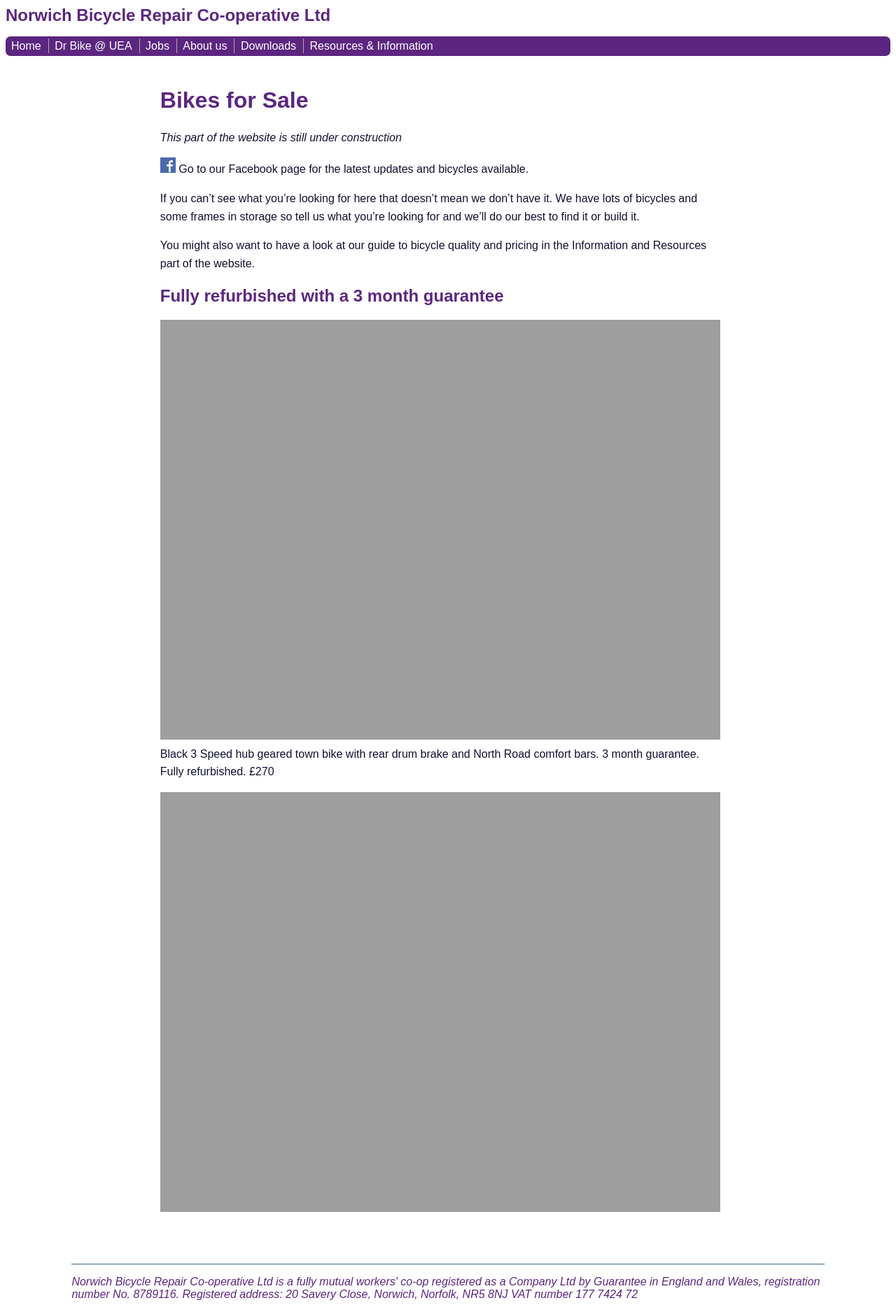
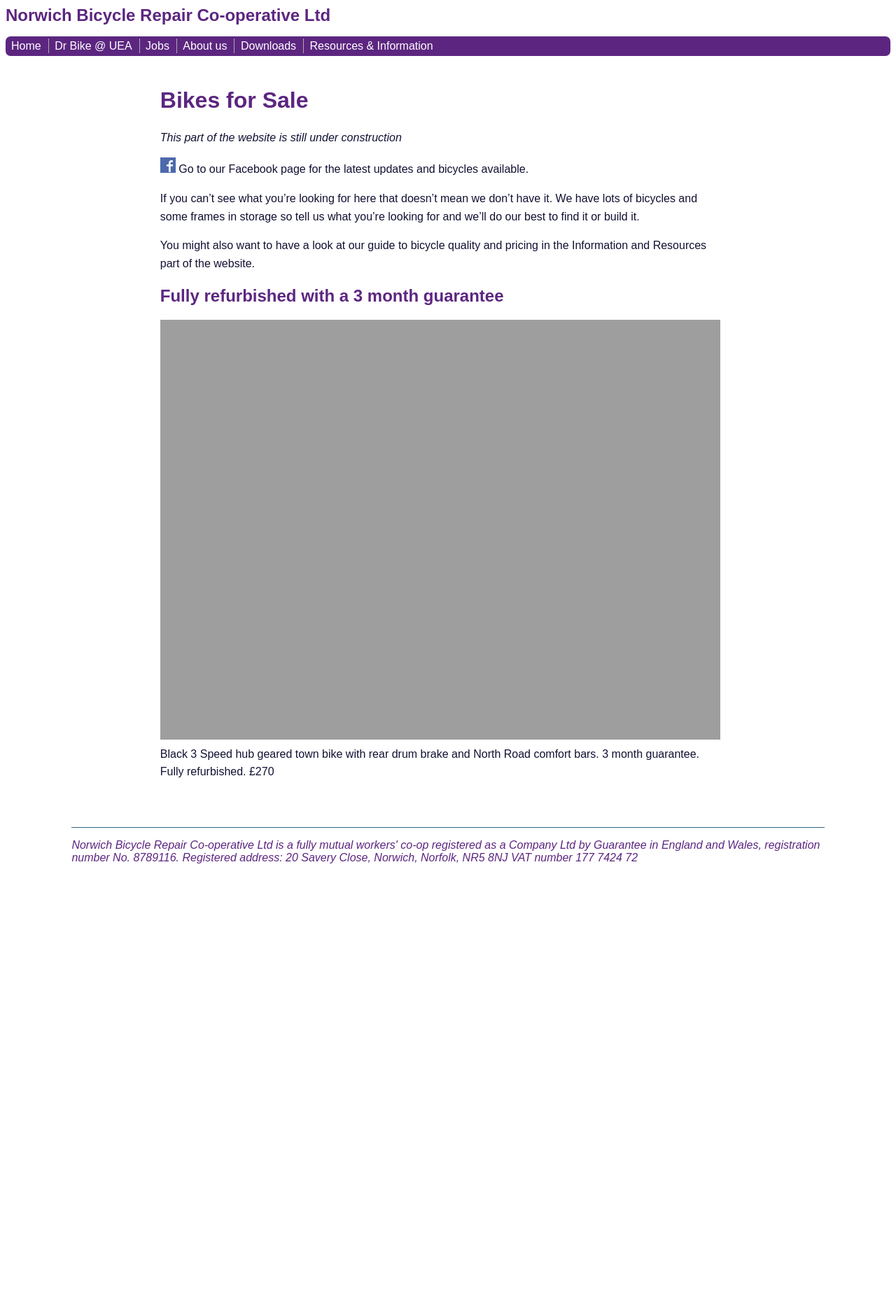
Before and after one commit to norwichbicyclerepaircooperative/norwichbicyclerepaircooperative.github.io, a Jekyll site: the page built from bikes-for-sale/index.md, in a window 1280 px wide. Shown: the whole page at 70% size. Built offline with Jekyll 4.4.1, drawn with Linux system fonts in a browser that asks for light colours; after the commit the page ends 1251 px from its top, so only the background shows below that.

Commit message:
Update index.md

```diff
--- a/bikes-for-sale/index.md
+++ b/bikes-for-sale/index.md
@@ -18,5 +18,3 @@ Fully refurbished with a 3 month guarantee
 ------------------------------------------
 <img src="/static/images/IMG_20181130_092250[2].jpg" width="800" height="600" />
 Black 3 Speed hub geared town bike with rear drum brake and North Road comfort bars. 3 month guarantee. Fully refurbished. £270
-
-<img src="/static/images/IMG_20181130_092348[1].jpg" width="800" height="600" />
```
